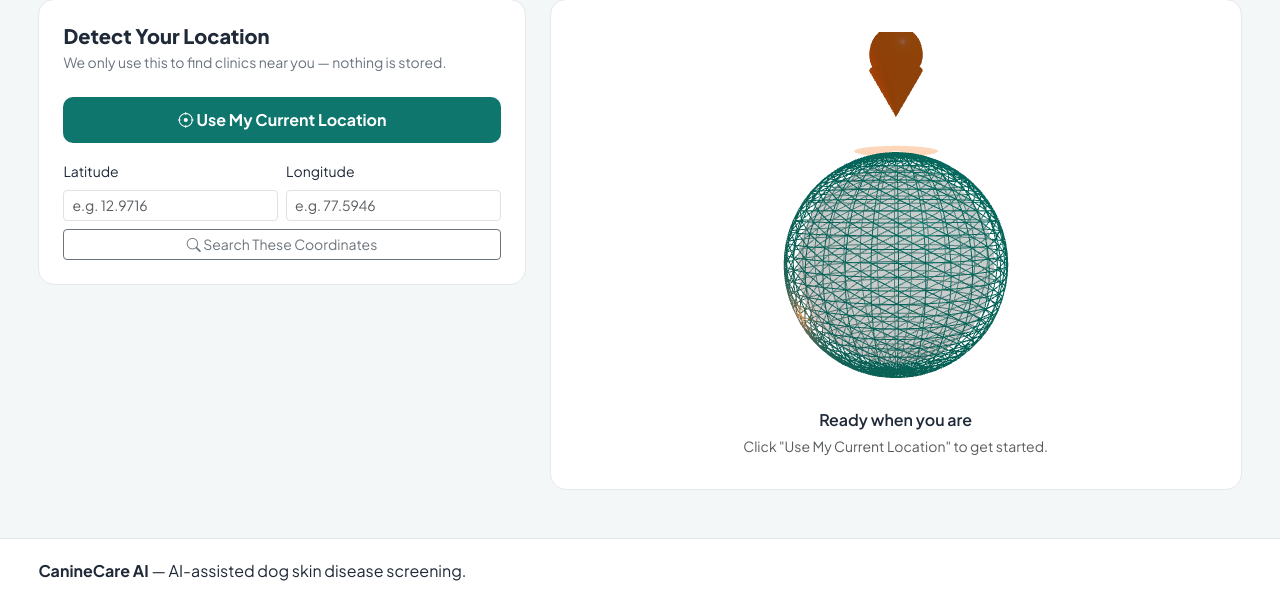
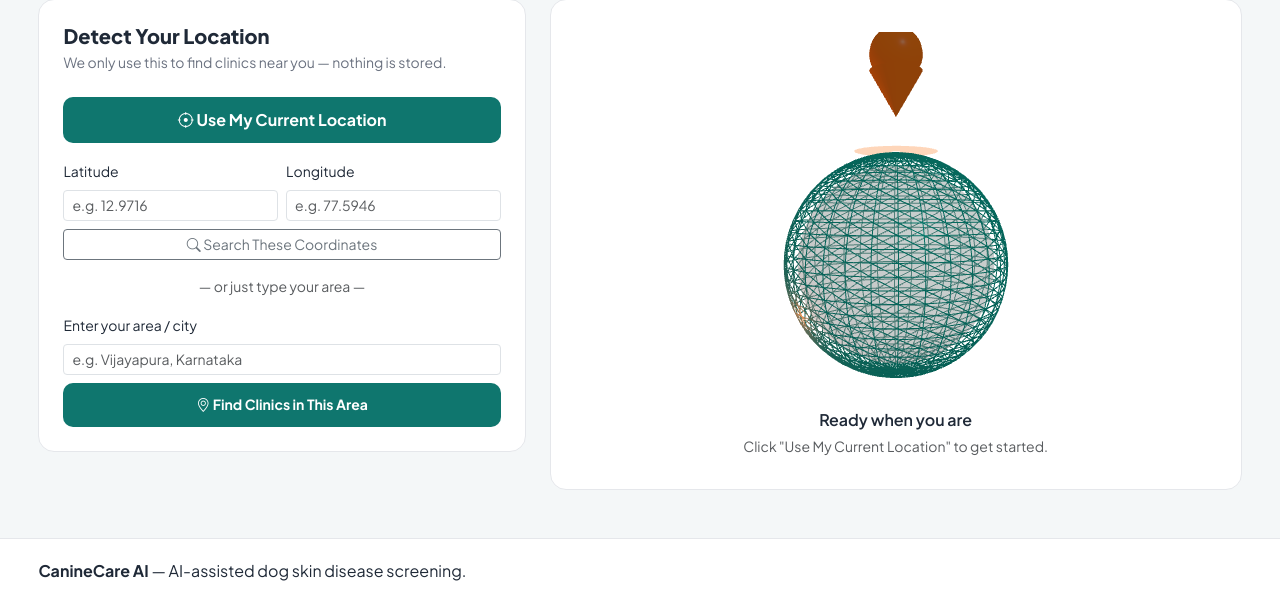
Before and after one commit to pes2ug23cs462-commits/canincareai, a Django app: page /clinics/ in a window 1280 px wide. Shown: the part 331-934 px from the top of the page. Run offline with Django 5.2, Linux system fonts and the light colour scheme; the visitor is signed in with stand-in values (Sample User, id 1); data that the repository does not hold is empty.

Commit message:
Clinics: add area/city name search (forward geocoding) so users don't need lat/long
Co-Authored-By: Claude Opus 4.8 <noreply@anthropic.com>
Claude-Session: https://claude.ai/code/session_01RBRha2Lxs3BGFWRWcYbsRJ

```diff
--- a/webapp/clinics/geoapify_service.py
+++ b/webapp/clinics/geoapify_service.py
@@ -7,6 +7,7 @@ import requests
 from django.conf import settings
 
 REVERSE_GEOCODE_URL = "https://api.geoapify.com/v1/geocode/reverse"
+GEOCODE_SEARCH_URL = "https://api.geoapify.com/v1/geocode/search"
 REQUEST_TIMEOUT_SEC = 15
 
 
@@ -56,3 +57,43 @@ def reverse_geocode(lat, lng):
         "state": state,
         "country": place.get("country"),
     }
+
+
+def forward_geocode(text):
+    """Turn a typed place / area / city name into coordinates.
+
+    Returns a dict with `lat`, `lng` and `formatted` (full address),
+    or None if the place could not be found. Lets users search by
+    place name instead of entering latitude / longitude themselves.
+    """
+    api_key = settings.GEOAPIFY_API_KEY
+    if not api_key or not text:
+        return None
+
+    try:
+        resp = requests.get(
+            GEOCODE_SEARCH_URL,
+            params={"text": text, "apiKey": api_key, "format": "json", "limit": 1},
+            timeout=REQUEST_TIMEOUT_SEC,
+        )
+    except requests.RequestException:
+        return None
+
+    if resp.status_code != 200:
+        return None
+
+    results = resp.json().get("results") or []
+    if not results:
+        return None
+
+    place = results[0]
+    lat = place.get("lat")
+    lng = place.get("lon")
+    if lat is None or lng is None:
+        return None
+
+    return {
+        "lat": lat,
+        "lng": lng,
+        "formatted": place.get("formatted", text),
+    }
--- a/webapp/clinics/urls.py
+++ b/webapp/clinics/urls.py
@@ -7,4 +7,5 @@ app_name = "clinics"
 urlpatterns = [
     path("", views.clinics_view, name="clinics"),
     path("api/location/", views.location_api, name="location_api"),
+    path("api/area/", views.area_api, name="area_api"),
 ]
--- a/webapp/clinics/views.py
+++ b/webapp/clinics/views.py
@@ -6,7 +6,7 @@ from django.shortcuts import render
 from django.views.decorators.csrf import csrf_protect
 from django.views.decorators.http import require_POST
 
-from .geoapify_service import reverse_geocode
+from .geoapify_service import reverse_geocode, forward_geocode
 
 
 @login_required
@@ -41,3 +41,36 @@ def location_api(request):
         "address": address,
         "google_maps": maps_url,
     })
+
+
+@login_required
+@require_POST
+@csrf_protect
+def area_api(request):
+    """Turn a typed area / city name into coordinates and a clinic search link,
+    so users don't have to know their latitude and longitude."""
+    try:
+        payload = json.loads(request.body.decode("utf-8"))
+    except (json.JSONDecodeError, UnicodeDecodeError):
+        return JsonResponse({"error": "Invalid request."}, status=400)
+
+    area = (payload.get("area") or "").strip()
+    if not area:
+        return JsonResponse({"error": "Please enter an area or city."}, status=400)
+
+    geo = forward_geocode(area)
+    if not geo:
+        return JsonResponse(
+            {"error": "Could not find that place. Try adding the state, or a nearby city."},
+            status=404,
+        )
+
+    lat, lng = geo["lat"], geo["lng"]
+    maps_url = f"https://www.google.com/maps/search/pet+clinic/@{lat},{lng},14z"
+
+    return JsonResponse({
+        "latitude": lat,
+        "longitude": lng,
+        "address": geo["formatted"],
+        "google_maps": maps_url,
+    })
--- a/webapp/templates/clinics.html
+++ b/webapp/templates/clinics.html
@@ -35,6 +35,13 @@
         </div>
         <button type="button" id="searchCoordBtn" class="btn btn-outline-secondary btn-sm w-100">
           <i class="bi bi-search"></i> Search These Coordinates
+        </button>
+
+        <div class="text-center my-3 small text-muted">&mdash; or just type your area &mdash;</div>
+        <label class="form-label small">Enter your area / city</label>
+        <input type="text" class="form-control form-control-sm mb-2" id="areaInput" placeholder="e.g. Vijayapura, Karnataka">
+        <button type="button" id="searchAreaBtn" class="btn ccai-btn-primary text-white btn-sm w-100">
+          <i class="bi bi-geo-alt"></i> Find Clinics in This Area
         </button>
       </div>
 
@@ -162,6 +169,52 @@ document.getElementById('searchCoordBtn').addEventListener('click', () => {
   resolveLocation(lat, lng);
 });
 
+const areaInput = document.getElementById('areaInput');
+
+async function searchArea(area) {
+  errorCard.classList.add('d-none');
+  resultCard.classList.add('d-none');
+  setLocatePulse(true);
+  setStatus('Finding your area...', area);
+
+  try {
+    const resp = await fetch("{% url 'clinics:area_api' %}", {
+      method: 'POST',
+      headers: { 'Content-Type': 'application/json', 'X-CSRFToken': getCookie('csrftoken') },
+      body: JSON.stringify({ area: area }),
+    });
+    const data = await resp.json();
+    if (!resp.ok) {
+      showError('Area not found', data.error || 'Try adding the state or a nearby city.');
+      return;
+    }
+
+    latInput.value = data.latitude;
+    lngInput.value = data.longitude;
+    document.getElementById('resAddress').textContent = data.address;
+    document.getElementById('resLat').textContent = `Lat ${data.latitude}`;
+    document.getElementById('resLng').textContent = `Lng ${data.longitude}`;
+    document.getElementById('openMapsBtn').href = data.google_maps;
+    resultCard.classList.remove('d-none');
+    setStatus('Location found!', data.address);
+    setLocatePulse(false);
+
+    window.open(data.google_maps, '_blank');
+  } catch (e) {
+    showError('Connection error', 'Could not reach the server. Please try again.');
+  }
+}
+
+document.getElementById('searchAreaBtn').addEventListener('click', () => {
+  const area = areaInput.value.trim();
+  if (!area) { alert('Please enter your area or city.'); return; }
+  searchArea(area);
+});
+
+areaInput.addEventListener('keydown', (e) => {
+  if (e.key === 'Enter') { e.preventDefault(); document.getElementById('searchAreaBtn').click(); }
+});
+
 // 3D "location pin over a spinning globe" animation.
 let setLocatePulse = () => {};
 (function () {
```
